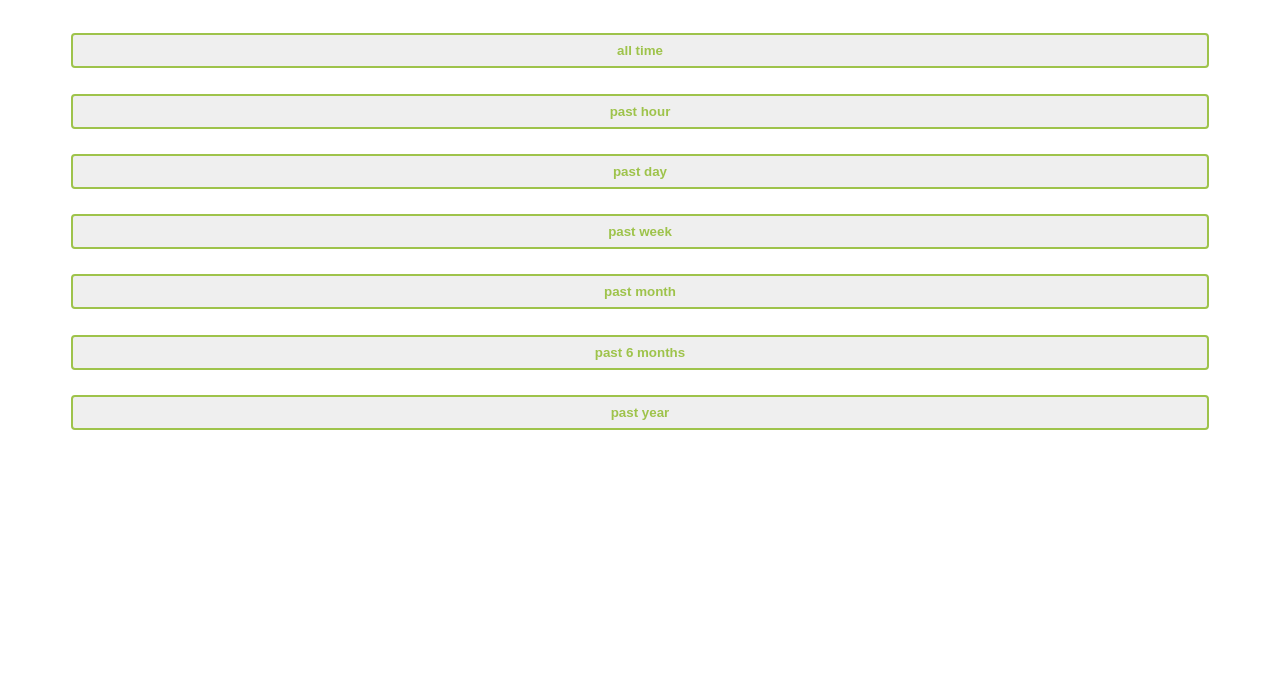
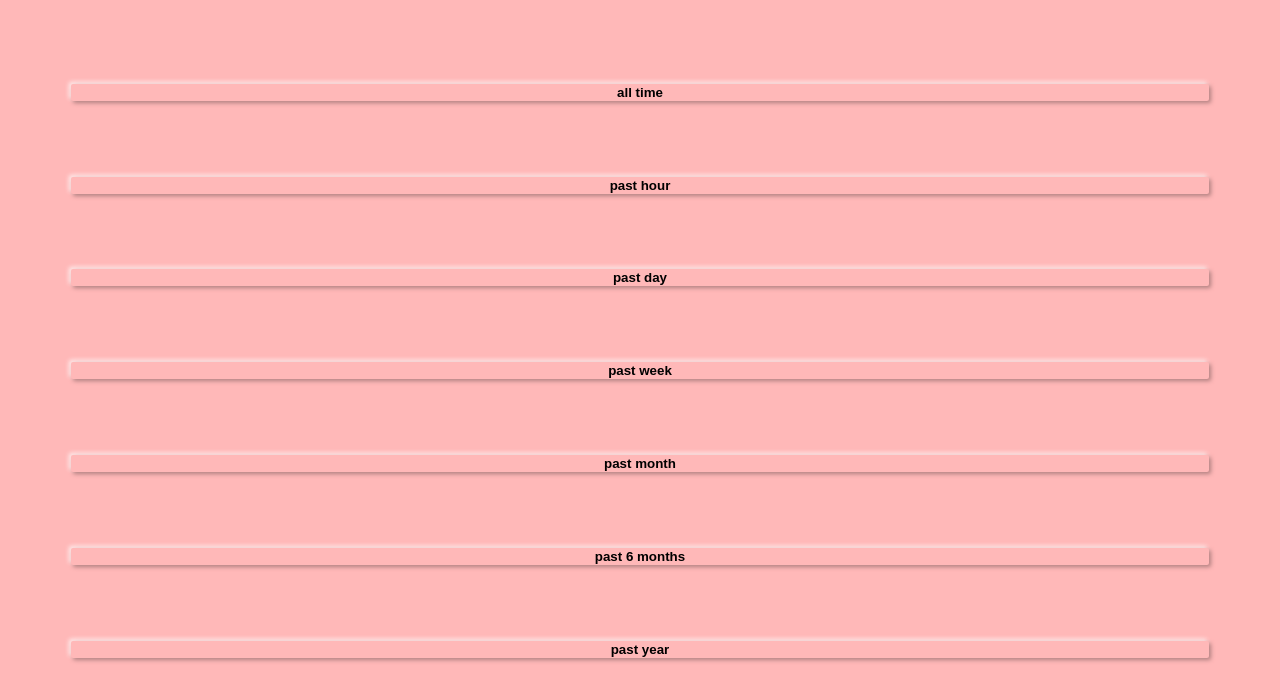
Before and after one commit to ytakahashi/google-date-range-search, a website built with webpack: page src/popup.html in a window 1280 px wide. Built offline with nearby package versions, Linux system fonts and the light colour scheme; what webextension-polyfill-ts would draw is missing.

Commit message:
update style

```diff
--- a/src/style.scss
+++ b/src/style.scss
@@ -1,24 +1,33 @@
+$baseColor: #ffb8b8;
+$lightColor: #fff1f1;
+$darkColor: #b07f7f;
+
 body {
-    min-width: 160px;
+  min-width: 140px;
+  background: #ffb8b8;
 }
 
 .btn {
   width: 90%;
   text-align: center;
-  border: 2px solid #9ec34b;
-  color: #9ec34b;
-  text-decoration: none;
-  font-weight: bold;
-  padding: 8px 16px;
-  margin-top: 2%;
+  margin-top: 6%;
   margin-left: 5%;
   margin-right: 5%;
-  border-radius: 4px;
-  transition: .4s;
+  font-weight: bold;
+  border: none;
+  outline: none;
+  border-radius: 2px;
+  background: $baseColor;
+  box-shadow: 2px 2px 4px $darkColor,
+              -2px -2px 4px $lightColor;
 
   &:hover {
-    background-color: #9ec34b;
-    border-color: #cbe585;
-    color: #FFF;
+    box-shadow: 4px 4px 6px $darkColor,
+                -4px -4px 6px $lightColor;
+  }
+
+  &:active {
+    box-shadow: inset 2px 2px 4px $darkColor,
+                inset -2px -2px 4px $lightColor;
   }
 }
```
